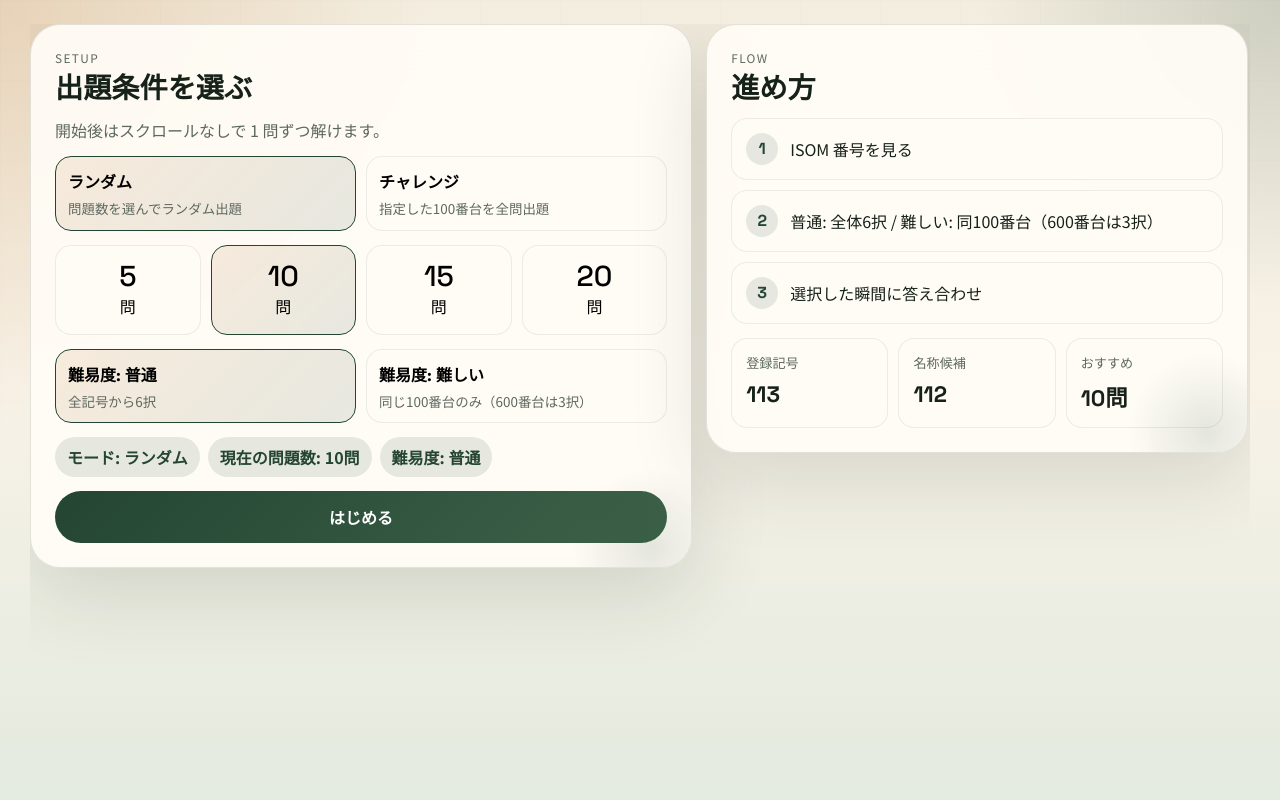
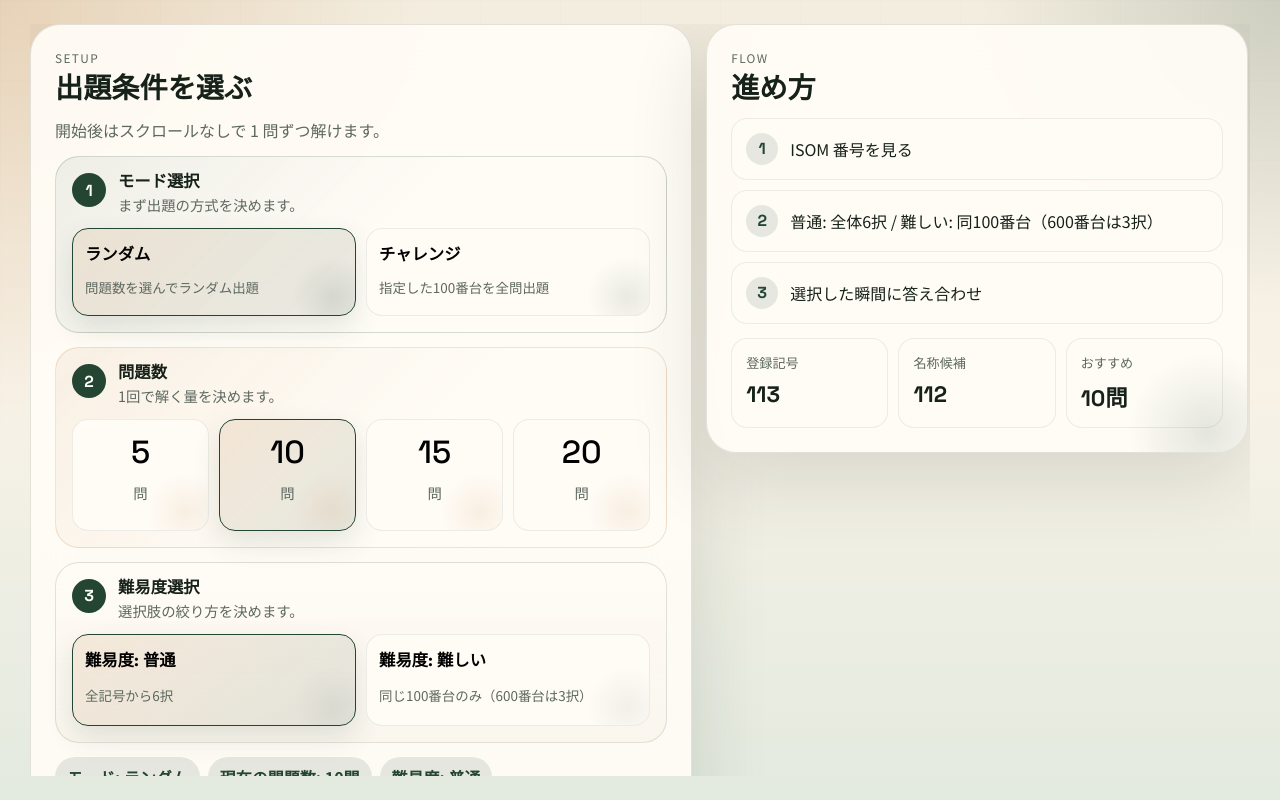
Before and after one commit to nanigasi-san/isom_flash_card, a React (Vite) app: page / in a window 1280 px wide. Built offline with nearby package versions, Linux system fonts and the light colour scheme.

Commit message:
Improve setup UI hierarchy for quiz options

```diff
--- a/src/components/Screens.jsx
+++ b/src/components/Screens.jsx
@@ -49,12 +49,20 @@ export function SetupScreen({
       <Surface eyebrow="Setup" title="出題条件を選ぶ" bodyClassName="stack">
         <p className="support-copy">開始後はスクロールなしで 1 問ずつ解けます。</p>
         {sessionError ? <p className="error-copy">{sessionError}</p> : null}
+        <section className="setup-section setup-section-mode">
+          <div className="setup-section-header">
+            <span className="setup-section-step">1</span>
+            <div>
+              <h3 className="setup-section-title">モード選択</h3>
+              <p className="setup-section-copy">まず出題の方式を決めます。</p>
+            </div>
+          </div>
           <div className="mode-grid">
             {QUIZ_MODE_OPTIONS.map((option) => (
               <button
                 key={option.value}
                 type="button"
-              className={`difficulty-button ${mode === option.value ? "is-active" : ""}`.trim()}
+                className={`difficulty-button option-card option-card-mode ${mode === option.value ? "is-active" : ""}`.trim()}
                 onClick={() => onSelectMode(option.value)}
               >
                 <span className="difficulty-title">{option.label}</span>
@@ -66,15 +74,22 @@ export function SetupScreen({
               </button>
             ))}
           </div>
+        </section>
         {isChallengeMode ? (
-          <div className="stack">
-            <p className="support-copy">覚えたい100番台を選ぶと、その番台の記号がすべて出題されます。</p>
+          <section className="setup-section setup-section-scope">
+            <div className="setup-section-header">
+              <span className="setup-section-step">2</span>
+              <div>
+                <h3 className="setup-section-title">出題範囲</h3>
+                <p className="setup-section-copy">覚えたい100番台をひとつ選びます。</p>
+              </div>
+            </div>
             <div className="hundreds-grid">
               {HUNDREDS_OPTIONS.map((option) => (
                 <button
                   key={option.value}
                   type="button"
-                  className={`count-button ${selectedHundreds === option.value ? "is-active" : ""}`.trim()}
+                  className={`count-button option-card option-card-count ${selectedHundreds === option.value ? "is-active" : ""}`.trim()}
                   onClick={() => onSelectHundreds(option.value)}
                 >
                   <span className="count-value">{option.value}</span>
@@ -84,15 +99,23 @@ export function SetupScreen({
                 </button>
               ))}
             </div>
-          </div>
+          </section>
         ) : (
           <>
+            <section className="setup-section setup-section-count">
+              <div className="setup-section-header">
+                <span className="setup-section-step">2</span>
+                <div>
+                  <h3 className="setup-section-title">問題数</h3>
+                  <p className="setup-section-copy">1回で解く量を決めます。</p>
+                </div>
+              </div>
               <div className="count-grid">
                 {QUESTION_COUNT_OPTIONS.map((count) => (
                   <button
                     key={count}
                     type="button"
-                  className={`count-button ${questionCount === count ? "is-active" : ""}`.trim()}
+                    className={`count-button option-card option-card-count ${questionCount === count ? "is-active" : ""}`.trim()}
                     onClick={() => onSelectCount(count)}
                   >
                     <span className="count-value">{count}</span>
@@ -100,12 +123,21 @@ export function SetupScreen({
                   </button>
                 ))}
               </div>
+            </section>
+            <section className="setup-section setup-section-difficulty">
+              <div className="setup-section-header">
+                <span className="setup-section-step">3</span>
+                <div>
+                  <h3 className="setup-section-title">難易度選択</h3>
+                  <p className="setup-section-copy">選択肢の絞り方を決めます。</p>
+                </div>
+              </div>
               <div className="difficulty-grid">
                 {QUIZ_DIFFICULTY_OPTIONS.map((option) => (
                   <button
                     key={option.value}
                     type="button"
-                  className={`difficulty-button ${difficulty === option.value ? "is-active" : ""}`.trim()}
+                    className={`difficulty-button option-card option-card-difficulty ${difficulty === option.value ? "is-active" : ""}`.trim()}
                     onClick={() => onSelectDifficulty(option.value)}
                   >
                     <span className="difficulty-title">難易度: {option.label}</span>
@@ -117,6 +149,7 @@ export function SetupScreen({
                   </button>
                 ))}
               </div>
+            </section>
           </>
         )}
         <div className="selection-row">
--- a/src/styles.css
+++ b/src/styles.css
@@ -429,6 +429,73 @@ button {
   margin-top: 14px;
 }
 
+.setup-section {
+  display: grid;
+  gap: 12px;
+  padding: 16px;
+  border: 1px solid rgba(22, 33, 25, 0.08);
+  border-radius: var(--radius-lg);
+  background:
+    linear-gradient(180deg, rgba(255, 252, 246, 0.92), rgba(249, 244, 235, 0.78)),
+    var(--panel-strong);
+}
+
+.setup-section-mode {
+  border-color: rgba(35, 69, 50, 0.18);
+  background:
+    linear-gradient(135deg, rgba(35, 69, 50, 0.08), rgba(255, 252, 246, 0.96) 52%),
+    var(--panel-strong);
+}
+
+.setup-section-count {
+  border-color: rgba(196, 134, 71, 0.22);
+  background:
+    linear-gradient(135deg, rgba(196, 134, 71, 0.1), rgba(255, 252, 246, 0.96) 58%),
+    var(--panel-strong);
+}
+
+.setup-section-difficulty,
+.setup-section-scope {
+  border-color: rgba(22, 33, 25, 0.12);
+}
+
+.setup-section-header {
+  display: flex;
+  align-items: flex-start;
+  gap: 12px;
+}
+
+.setup-section-step {
+  display: inline-grid;
+  place-items: center;
+  width: 34px;
+  height: 34px;
+  border-radius: 999px;
+  background: var(--forest);
+  color: #fff;
+  font-family: "Space Grotesk", "Noto Sans JP", sans-serif;
+  font-weight: 700;
+  flex: 0 0 auto;
+}
+
+.setup-section-title,
+.setup-section-copy {
+  margin: 0;
+}
+
+.setup-section-title {
+  font-family: "Space Grotesk", "Noto Sans JP", sans-serif;
+  font-size: 1.02rem;
+  line-height: 1.1;
+}
+
+.setup-section-copy {
+  margin-top: 4px;
+  color: var(--muted);
+  font-size: 0.9rem;
+  line-height: 1.45;
+}
+
 .count-grid {
   display: grid;
   grid-template-columns: repeat(4, minmax(0, 1fr));
@@ -465,6 +532,46 @@ button {
   transition: transform 140ms ease, border-color 140ms ease, background 140ms ease;
 }
 
+.option-card {
+  position: relative;
+  overflow: hidden;
+}
+
+.option-card::after {
+  content: "";
+  position: absolute;
+  inset: auto -20px -24px auto;
+  width: 84px;
+  height: 84px;
+  border-radius: 50%;
+  opacity: 0.55;
+  pointer-events: none;
+}
+
+.option-card-mode {
+  min-height: 88px;
+}
+
+.option-card-mode::after {
+  background: radial-gradient(circle, rgba(35, 69, 50, 0.18), transparent 68%);
+}
+
+.option-card-count {
+  min-height: 112px;
+}
+
+.option-card-count::after {
+  background: radial-gradient(circle, rgba(196, 134, 71, 0.2), transparent 68%);
+}
+
+.option-card-difficulty {
+  min-height: 92px;
+}
+
+.option-card-difficulty::after {
+  background: radial-gradient(circle, rgba(22, 33, 25, 0.1), transparent 68%);
+}
+
 .count-button:hover,
 .difficulty-button:hover,
 .choice-button:hover,
@@ -476,6 +583,7 @@ button {
 .count-button.is-active {
   border-color: var(--forest);
   background: linear-gradient(135deg, var(--sand-soft) 0%, var(--forest-soft) 100%);
+  box-shadow: 0 12px 28px rgba(35, 69, 50, 0.12);
 }
 
 .difficulty-button {
@@ -493,11 +601,13 @@ button {
 .difficulty-button.is-active {
   border-color: var(--forest);
   background: linear-gradient(135deg, var(--sand-soft) 0%, var(--forest-soft) 100%);
+  box-shadow: 0 12px 28px rgba(35, 69, 50, 0.12);
 }
 
 .difficulty-title {
   font-family: "Space Grotesk", "Noto Sans JP", sans-serif;
   font-weight: 700;
+  font-size: 1.02rem;
 }
 
 .difficulty-note {
@@ -514,8 +624,13 @@ button {
 
 .count-value {
   font-family: "Space Grotesk", "Noto Sans JP", sans-serif;
-  font-size: 1.8rem;
+  font-size: 2rem;
   line-height: 1;
+}
+
+.count-label {
+  color: var(--muted);
+  font-size: 0.9rem;
 }
 
 .selection-pill,
@@ -894,6 +1009,10 @@ button {
     border-radius: 24px;
   }
 
+  .setup-section {
+    padding: 14px;
+  }
+
   .hero {
     padding: 16px;
   }
@@ -952,6 +1071,16 @@ button {
 
   .mode-grid {
     grid-template-columns: 1fr;
+  }
+
+  .setup-section-header {
+    gap: 10px;
+  }
+
+  .setup-section-step {
+    width: 30px;
+    height: 30px;
+    font-size: 0.88rem;
   }
 
   .symbol-card img {
```
Lines whose indentation alone changed are shown as unchanged.
